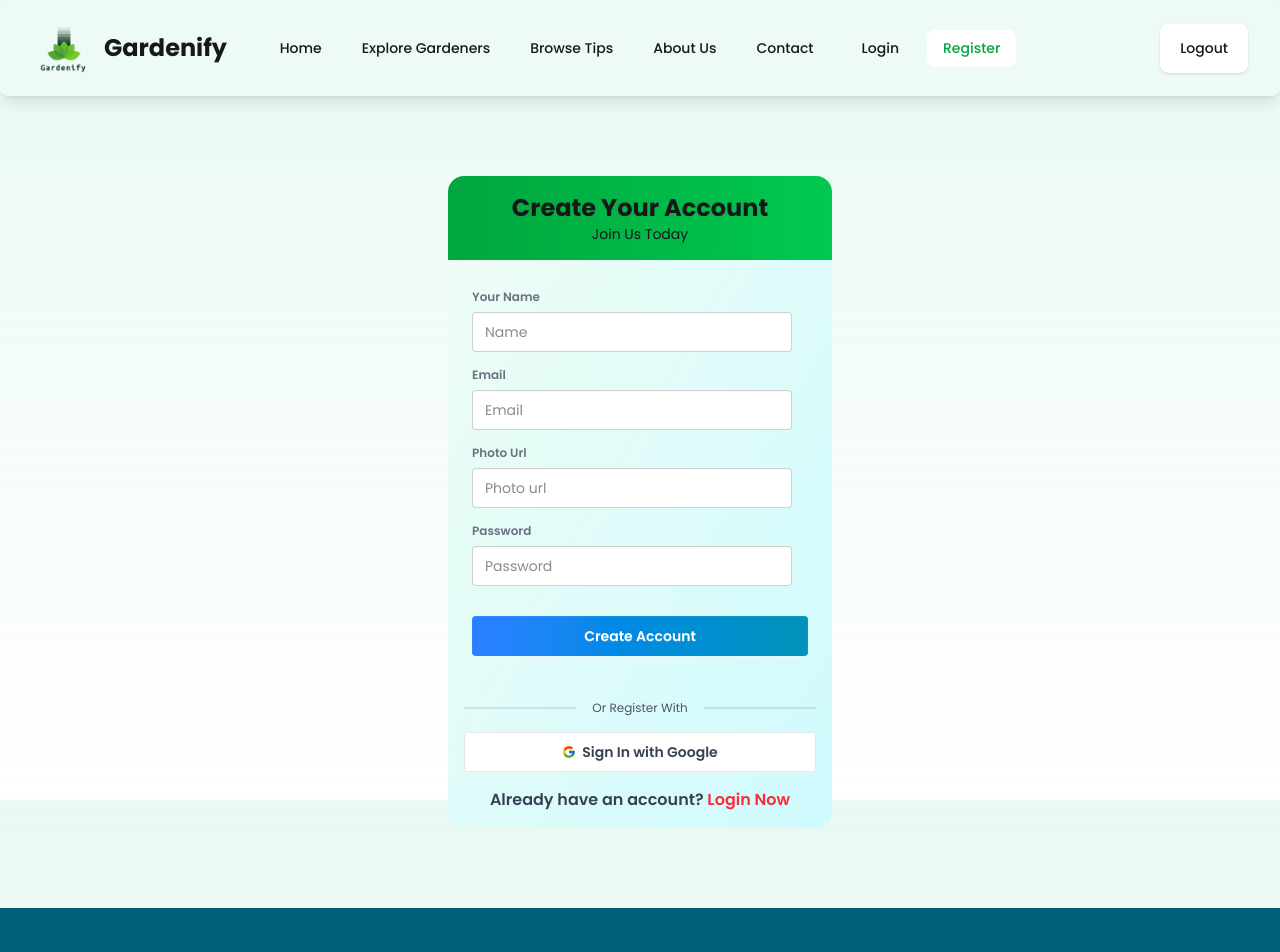
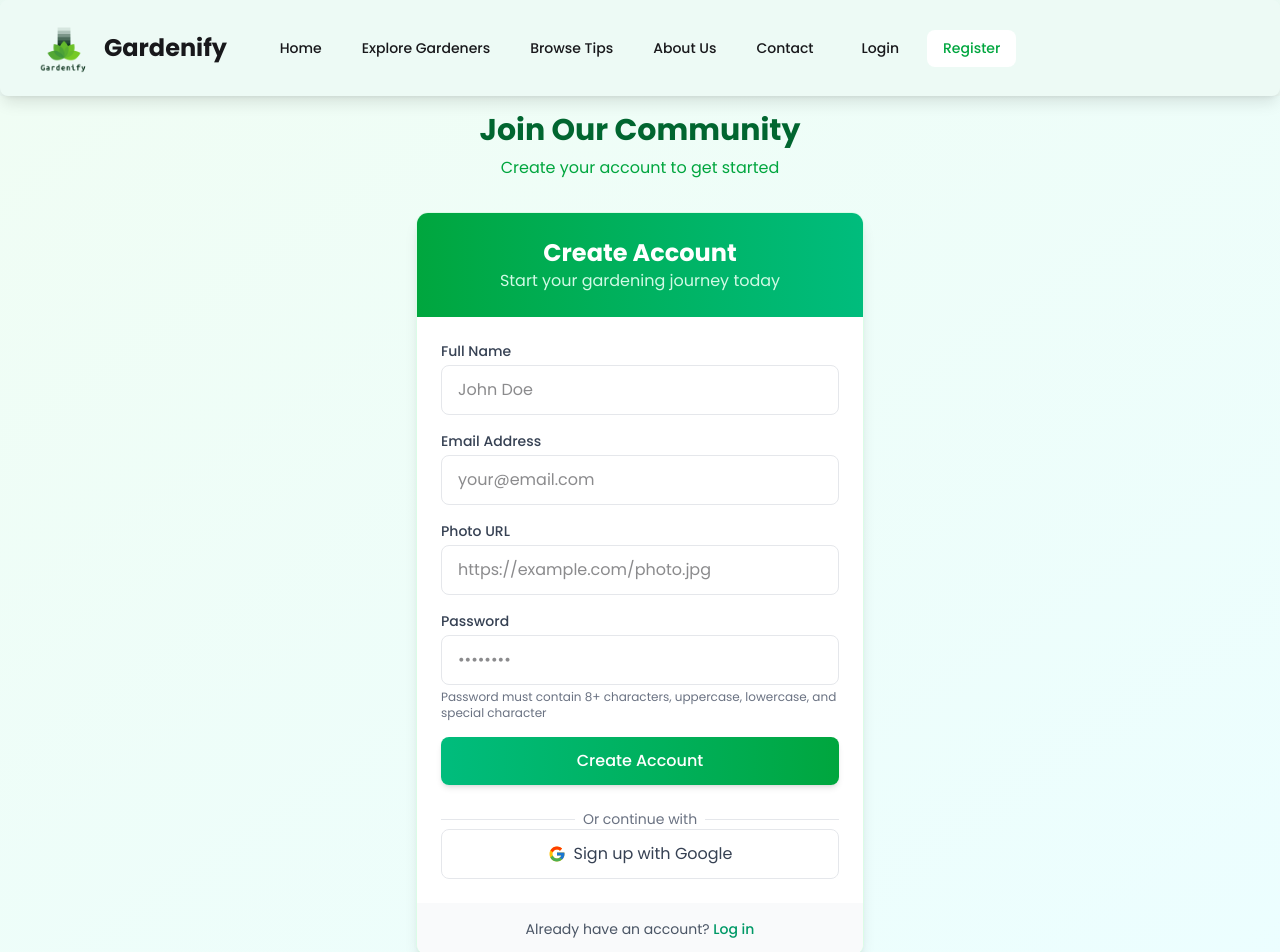
Before and after one commit to Riadul-Hasan/gardenify-client-view, a React (Vite) app: page /register in a window 1280 px wide. Shown: the top 952 px of the page. Built offline with nearby package versions, Linux system fonts and the light colour scheme; no server answers.

Commit message:
All done for now

```diff
--- a/src/components/Navbar/Navbar.jsx
+++ b/src/components/Navbar/Navbar.jsx
@@ -3,6 +3,7 @@ import Logo from "../../assets/logo-transparent.png"
 import { Link, NavLink, useNavigate } from 'react-router';
 import { AuthContext } from '../../provider/AuthProvider';
 import Swal from 'sweetalert2';
+import { FiLogOut } from 'react-icons/fi';
 
 const Navbar = () => {
     const { user, logOut } = use(AuthContext)
@@ -24,7 +25,7 @@ const Navbar = () => {
     //     }
     // }
 
-    const handleLogout = () => [
+    const handleLogout = () => {
         logOut()
             .then(() => {
                 Swal.fire({
@@ -38,7 +39,7 @@ const Navbar = () => {
             .catch(error => {
                 console.log(error)
             })
-    ]
+    }
 
     return (
         <div className="navbar bg-gradient-to-r bg-[#edfaf5] px-8 py-4 rounded-lg shadow-lg sticky top-0 z-50">
@@ -184,18 +185,7 @@ const Navbar = () => {
                         <li>Contact</li>
                     </NavLink>
 
-                    {
-                        user && <NavLink to="/shareTips" className={({ isActive }) =>
-                            `px-4 py-2 rounded-lg font-medium transition-all ${isActive ? 'bg-white text-green-600' : 'hover:bg-green-600 hover:bg-opacity-30'}`}>
-                            <li>Share a Tip</li>
-                        </NavLink>
-                    }
-                    {
-                        user && <NavLink to="/myTips" className={({ isActive }) =>
-                            `px-4 py-2 rounded-lg font-medium transition-all ${isActive ? 'bg-white text-green-600' : 'hover:bg-green-600 hover:bg-opacity-30'}`}>
-                            <li>My Tips</li>
-                        </NavLink>
-                    }
+
 
                     {/* Auth buttons */}
                     <div className="flex items-center ml-2 gap-3">
@@ -236,7 +226,8 @@ const Navbar = () => {
                                             )
                                         }
                                     </summary>
-                                    <ul className="p-2 shadow menu dropdown-content z-[1] bg-white rounded-box w-52 mt-2 text-green-700">
+                                    {
+                                        user && <ul className="p-2 shadow menu dropdown-content z-[1] bg-white rounded-box w-52 mt-2 text-green-700">
                                             <li>
                                                 <button
                                                     onClick={handleLogout}
@@ -246,6 +237,7 @@ const Navbar = () => {
                                                 </button>
                                             </li>
                                         </ul>
+                                    }
                                 </details>
                             </li>
                         )
@@ -255,16 +247,18 @@ const Navbar = () => {
 
             {/* CTA Button */}
             <div className="navbar-end">
-                <ul className=" shadow menu dropdown-content z-[1] bg-base-100    rounded-box  ">
+
+                {
+                    user && <ul className=" shadow menu dropdown-content z-[1] bg-base-100 rounded-box">
                         <li>
-                        <button
-                            onClick={handleLogout}
-                            className="text-left hover:bg-green-100 rounded-lg  font-medium"
-                        >
+                            <button className="flex items-center w-full rounded-lg text-red-500 hover:bg-red-50">
+                                <FiLogOut className="mr-3" />
                                 Logout
                             </button>
+
                         </li>
                     </ul>
+                }
             </div>
         </div>
     );
--- a/src/pages/Register.jsx
+++ b/src/pages/Register.jsx
@@ -3,12 +3,13 @@ import { AuthContext } from '../provider/AuthProvider';
 import { Link, useNavigate } from 'react-router';
 import Swal from 'sweetalert2';
 import { FcGoogle } from 'react-icons/fc';
+import { motion } from 'framer-motion';
 
 const Register = () => {
-    const { createUser, updateUser, setUser, googlePopUp } = use(AuthContext)
-    const navigate = useNavigate()
-    const [error, setError] = useState("")
-
+    const { createUser, updateUser, setUser, googlePopUp } = use(AuthContext);
+    const navigate = useNavigate();
+    const [error, setError] = useState("");
+    const [isSubmitting, setIsSubmitting] = useState(false);
 
     const handleGoogleSignIn = () => {
         googlePopUp()
@@ -16,134 +17,241 @@ const Register = () => {
                 Swal.fire({
                     title: "Sign In Success",
                     icon: "success",
-                    draggable: true
+                    showConfirmButton: false,
+                    timer: 1500,
+                    background: '#f0fdf4',
+                    iconColor: '#10b981'
                 });
-                navigate("/")
+                navigate("/");
             })
             .catch(error => {
-                console.log(error)
-            })
-    }
+                console.log(error);
+            });
+    };
 
     const handleRegister = (e) => {
         e.preventDefault();
+        setIsSubmitting(true);
+        setError("");
 
         const form = e.target;
-        const formData = new FormData(form)
-        const { email, password, name, photoUrl, ...userProfile } = Object.fromEntries(formData.entries())
-        // console.log(email, password, photoUrl, userProfile)
+        const formData = new FormData(form);
+        const { email, password, name, photoUrl, ...userProfile } = Object.fromEntries(formData.entries());
 
-
-
+        // Password validation
         if (password.length < 8) {
-            setError("Password length should be 8 char or more...")
+            setError("Password must be at least 8 characters");
+            setIsSubmitting(false);
             return;
         }
         if (!/[^A-Za-z0-9]/.test(password)) {
-            setError("Password must have at least one special character");
+            setError("Password must contain at least one special character");
+            setIsSubmitting(false);
+            return;
+        }
+        if (!/^(?=.*[A-Z])/.test(password)) {
+            setError("Password must contain at least one uppercase letter");
+            setIsSubmitting(false);
+            return;
+        }
+        if (!/^(?=.*[a-z])/.test(password)) {
+            setError("Password must contain at least one lowercase letter");
+            setIsSubmitting(false);
             return;
         }
 
-        if (!/^(?=.*[A-Z]).*$/.test(password)) {
-            setError("Password must have an Uppercase letter")
-            return;
-        }
-
-        if (!/^(?=.*[a-z]).*$/.test(password)) {
-            setError("Password must have an Lowercase letter")
-            return;
-        }
-
-
-
         createUser(email, password)
             .then(result => {
-                const user = result.user
-                // profile info in mongodb
+                const user = result.user;
+                // Update user profile
                 updateUser({ displayName: name, photoURL: photoUrl })
                     .then(() => {
-                        setUser({ ...user, displayName: name, photoURL: photoUrl })
+                        setUser({ ...user, displayName: name, photoURL: photoUrl });
                     })
                     .catch(error => {
-                        console.log(error)
-                        setUser(user)
-                    })
+                        console.log(error);
+                        setUser(user);
+                    });
+
+                // Save user data to MongoDB
                 fetch('https://gardening-server-theta.vercel.app/users', {
                     method: "POST",
                     headers: {
                         'content-type': 'application/json'
                     },
                     body: JSON.stringify(userProfile)
-
                 })
                     .then(result => result.json())
                     .then(data => {
                         if (data.insertedId) {
                             Swal.fire({
-                                title: "Account Created Successfully",
+                                title: "Account Created!",
+                                text: "Your account has been successfully created.",
                                 icon: "success",
-                                draggable: true
+                                showConfirmButton: false,
+                                timer: 2000,
+                                background: '#f0fdf4',
+                                iconColor: '#10b981'
                             });
+                            navigate("/");
                         }
-                    })
-                navigate("/")
+                    });
+            })
+            .catch((error) => {
+                console.log(error);
+                Swal.fire({
+                    title: "Registration Failed",
+                    text: error.message || "Something went wrong. Please try again.",
+                    icon: "error",
+                    confirmButtonColor: "#10b981"
+                });
+                setIsSubmitting(false);
+            });
+    };
 
-            })
-            .catch(() => {
-                // console.log(error)
-                Swal.fire({
-                    icon: "Register Failed! Try again",
-                    title: "Oops...",
-                    text: "Something went wrong!",
+    return (
+        <motion.div
+            initial={{ opacity: 0 }}
+            animate={{ opacity: 1 }}
+            transition={{ duration: 0.5 }}
+            className="min-h-screen bg-gradient-to-br from-green-50 to-cyan-50 flex items-center justify-center p-4"
+        >
+            <div className="w-full max-w-md">
+                {/* Header */}
+                <motion.div
+                    initial={{ y: -20 }}
+                    animate={{ y: 0 }}
+                    transition={{ duration: 0.4 }}
+                    className="text-center mb-8"
+                >
+                    <h1 className="text-3xl font-bold text-green-800 mb-2">Join Our Community</h1>
+                    <p className="text-green-600">Create your account to get started</p>
+                </motion.div>
 
-                });
-            })
+                {/* Registration Card */}
+                <motion.div
+                    initial={{ scale: 0.98 }}
+                    animate={{ scale: 1 }}
+                    transition={{ duration: 0.3 }}
+                    className="bg-white rounded-xl shadow-lg overflow-hidden border border-green-100"
+                >
+                    {/* Card Header */}
+                    <div className="bg-gradient-to-r from-green-600 to-emerald-500 p-6 text-center">
+                        <h2 className="text-2xl font-bold text-white">Create Account</h2>
+                        <p className="text-emerald-100">Start your gardening journey today</p>
+                    </div>
 
-    }
-    return (
-        <div className=" min-h-[calc(100vh-320px)]  flex flex-col items-center justify-center px-4">
+                    {/* Registration Form */}
+                    <form onSubmit={handleRegister} className="p-6 space-y-4">
+                        <motion.div whileHover={{ scale: 1.01 }}>
+                            <label className="block text-sm font-medium text-gray-700 mb-1">Full Name</label>
+                            <input
+                                name="name"
+                                type="text"
+                                required
+                                className="w-full px-4 py-3 rounded-lg border border-gray-200 focus:ring-2 focus:ring-emerald-500 focus:border-emerald-500 transition"
+                                placeholder="John Doe"
+                            />
+                        </motion.div>
 
-            <div className="card  bg-gradient-to-br from-green-50 to-cyan-100 rounded-2xl  w-full max-w-sm shrink-0  mx-auto mt-20 mb-20 ">
-                <div className='p-4 rounded-t-2xl bg-gradient-to-r from-green-600 to-green-500'>
-                    <h2 className='text-2xl font-bold text-center text-base-content'>Create Your Account</h2>
-                    <p className='text-sm text-center text-base-content'>Join Us Today</p>
-                </div>
-                <form onSubmit={handleRegister} className="card-body">
-                    <fieldset className="fieldset ">
-                        <label className="label font-semibold text-gray-500 ">Your Name</label>
-                        <input name='name' required type="text" className="input mb-2" placeholder="Name" />
-                        {/* email */}
-                        <label className="label font-semibold text-gray-500">Email</label>
-                        <input name='email' required type="email" className="input mb-2" placeholder="Email" />
-                        {/* photo */}
-                        <label className="label font-semibold text-gray-500 ">Photo Url</label>
-                        <input name='photoUrl' required type="text" className="input mb-2" placeholder="Photo url" />
-                        {/* password */}
-                        <label className="label font-semibold text-gray-500 ">Password</label>
-                        <input name='password' required type="password" className="input mb-2" placeholder="Password" />
-                        {
-                            error && <p className='text-xs font-semibold text-red-600'>{error}</p>
-                        }
+                        <motion.div whileHover={{ scale: 1.01 }}>
+                            <label className="block text-sm font-medium text-gray-700 mb-1">Email Address</label>
+                            <input
+                                name="email"
+                                type="email"
+                                required
+                                className="w-full px-4 py-3 rounded-lg border border-gray-200 focus:ring-2 focus:ring-emerald-500 focus:border-emerald-500 transition"
+                                placeholder="your@email.com"
+                            />
+                        </motion.div>
 
-                        <button className="btn bg-gradient-to-r from-blue-500 to-cyan-600 text-white mt-4 border-none">Create Account</button>
-                    </fieldset>
-                </form>
+                        <motion.div whileHover={{ scale: 1.01 }}>
+                            <label className="block text-sm font-medium text-gray-700 mb-1">Photo URL</label>
+                            <input
+                                name="photoUrl"
+                                type="text"
+                                required
+                                className="w-full px-4 py-3 rounded-lg border border-gray-200 focus:ring-2 focus:ring-emerald-500 focus:border-emerald-500 transition"
+                                placeholder="https://example.com/photo.jpg"
+                            />
+                        </motion.div>
 
-                <div className="divider text-gray-600 text-xs px-4">Or Register With</div>
+                        <motion.div whileHover={{ scale: 1.01 }}>
+                            <label className="block text-sm font-medium text-gray-700 mb-1">Password</label>
+                            <input
+                                name="password"
+                                type="password"
+                                required
+                                className="w-full px-4 py-3 rounded-lg border border-gray-200 focus:ring-2 focus:ring-emerald-500 focus:border-emerald-500 transition"
+                                placeholder="••••••••"
+                            />
+                            {error && (
+                                <motion.p
+                                    initial={{ opacity: 0 }}
+                                    animate={{ opacity: 1 }}
+                                    className="mt-1 text-xs text-red-600"
+                                >
+                                    {error}
+                                </motion.p>
+                            )}
+                            <p className="mt-1 text-xs text-gray-500">
+                                Password must contain 8+ characters, uppercase, lowercase, and special character
+                            </p>
+                        </motion.div>
 
+                        <motion.button
+                            whileHover={{ scale: 1.02 }}
+                            whileTap={{ scale: 0.98 }}
+                            type="submit"
+                            disabled={isSubmitting}
+                            className={`w-full py-3 px-4 rounded-lg font-medium text-white transition-all ${isSubmitting
+                                ? 'bg-emerald-400 cursor-not-allowed'
+                                : 'bg-gradient-to-r from-emerald-500 to-green-600 hover:from-emerald-600 hover:to-green-700 shadow-md'}`}
+                        >
+                            {isSubmitting ? 'Creating Account...' : 'Create Account'}
+                        </motion.button>
+                    </form>
 
-                <div className='text-center mb-4'>
+                    {/* Divider */}
+                    <div className="px-6">
+                        <div className="relative">
+                            <div className="absolute inset-0 flex items-center">
+                                <div className="w-full border-t border-gray-200"></div>
+                            </div>
+                            <div className="relative flex justify-center text-sm">
+                                <span className="px-2 bg-white text-gray-500">Or continue with</span>
+                            </div>
+                        </div>
+                    </div>
 
-                    <button onClick={handleGoogleSignIn} className="btn w-11/12 mx-auto p-2 border bg-white border-gray-200 hover:bg-gray-50 text-gray-700 flex items-center"><FcGoogle />
-                        Sign In with Google</button>
-                </div>
+                    {/* Google Sign In */}
+                    <div className="px-6 pb-6">
+                        <motion.button
+                            whileHover={{ scale: 1.02 }}
+                            whileTap={{ scale: 0.98 }}
+                            onClick={handleGoogleSignIn}
+                            className="w-full flex items-center justify-center gap-2 py-3 px-4 rounded-lg border border-gray-200 bg-white text-gray-700 hover:bg-gray-50 transition"
+                        >
+                            <FcGoogle className="text-lg" />
+                            <span>Sign up with Google</span>
+                        </motion.button>
+                    </div>
 
-                <p className='text-center font-semibold pb-4 text-gray-700'>Already have an account? <Link to="/login" className='text-red-500 font-semibold'>Login Now</Link></p>
+                    {/* Login Link */}
+                    <div className="bg-gray-50 px-6 py-4 text-center">
+                        <p className="text-sm text-gray-600">
+                            Already have an account?{' '}
+                            <Link
+                                to="/login"
+                                className="font-medium text-emerald-600 hover:text-emerald-500 transition"
+                            >
+                                Log in
+                            </Link>
+                        </p>
+                    </div>
+                </motion.div>
             </div>
-
-
-
-        </div>
+        </motion.div>
     );
 };
 
```
Also changed, not shown: src/pages/dashboard/Dashboard.jsx (+26 -6 lines). Lines whose indentation alone changed are shown as unchanged.
